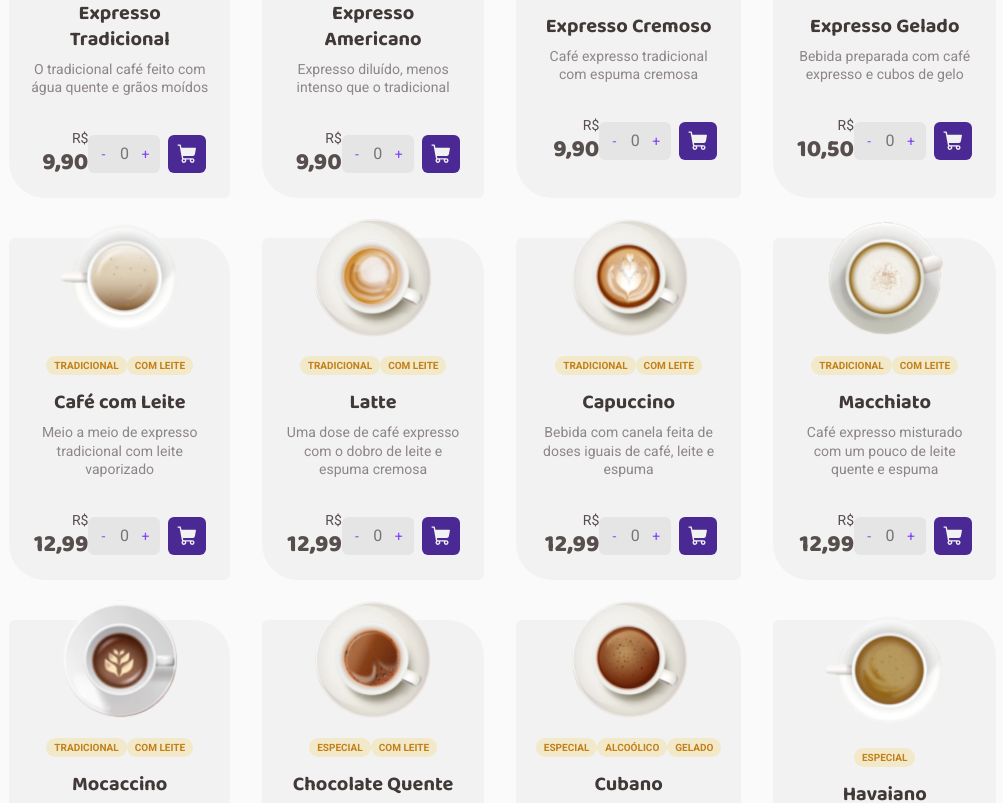
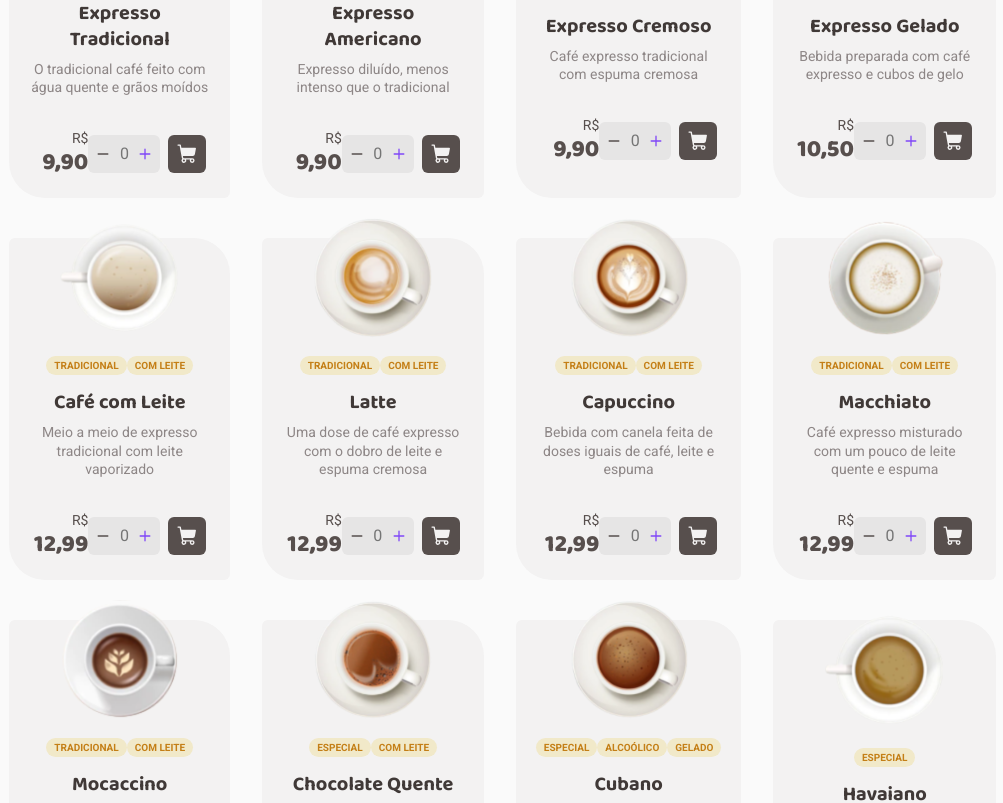
Before and after one commit to Felipe-Domingues/coffee-delivery, a React (Vite) app: page / in a window 1280 px wide. Shown: the part 931-1734 px from the top of the page, without its empty margins (151-1154 px from the left). Built offline with nearby package versions, Linux system fonts and the light colour scheme.

Commit message:
input number functions

```diff
--- a/src/components/Header/index.tsx
+++ b/src/components/Header/index.tsx
@@ -2,8 +2,12 @@ import { CheckoutButton, HeaderContainer, LocationButton } from './styles'
 import logoCoffeeDelivery from '../../assets/logo.svg'
 import { MapPin, ShoppingCart } from '@phosphor-icons/react'
 import { NavLink } from 'react-router-dom'
+import { useContext } from 'react'
+import { CartContext } from '../../contexts/CartContext'
 
 export function Header() {
+  const { totalProducts } = useContext(CartContext)
+
   return (
     <HeaderContainer>
       <NavLink to="/" title="Home">
@@ -18,7 +22,7 @@ export function Header() {
         <NavLink to="/checkout" title="Carrinho">
           <CheckoutButton>
             <ShoppingCart size={22} weight="fill" />
-            <div id="Counter">3</div>
+            <div id="Counter">{totalProducts}</div>
           </CheckoutButton>
         </NavLink>
       </nav>
--- a/src/components/InputNumber/index.tsx
+++ b/src/components/InputNumber/index.tsx
@@ -1,11 +1,50 @@
+import { Minus, Plus } from '@phosphor-icons/react'
 import { Container } from './styles'
 
-export function CustomInputNumber() {
+interface CustomInputNumberProps {
+  idProduct: string
+  quantity: string | number
+  canDecreaseQuantity: () => boolean
+  decreaseQuantity: (el: HTMLInputElement | null) => void
+  canIncreaseQuantity: () => boolean
+  increaseQuantity: (el: HTMLInputElement | null) => void
+}
+
+export function CustomInputNumber(props: CustomInputNumberProps) {
+  function handleDecreaseQuantity() {
+    props.decreaseQuantity(
+      document.querySelector(`[name="${'amount' + props.idProduct}"]`),
+    )
+  }
+  function handleIncreaseQuantity() {
+    props.increaseQuantity(
+      document.querySelector(`[name="${'amount' + props.idProduct}"]`),
+    )
+  }
+
   return (
     <Container>
-      <button title="Remover item">-</button>
-      <input name="amount" type="text" readOnly value="" placeholder="0" />
-      <button title="Adicionar item">+</button>
+      <button
+        title="Remover item"
+        disabled={props.canDecreaseQuantity()}
+        onClick={handleDecreaseQuantity}
+      >
+        <Minus size={14} weight="bold" />
+      </button>
+      <input
+        name={'amount' + props.idProduct}
+        type="text"
+        readOnly
+        value={props.quantity}
+        placeholder="0"
+      />
+      <button
+        title="Adicionar item"
+        disabled={props.canIncreaseQuantity()}
+        onClick={handleIncreaseQuantity}
+      >
+        <Plus size={14} weight="bold" />
+      </button>
     </Container>
   )
 }
--- a/src/components/InputNumber/styles.ts
+++ b/src/components/InputNumber/styles.ts
@@ -31,5 +31,10 @@ export const Container = styled.div`
     cursor: pointer;
     width: 0.875rem;
     height: 0.875rem;
+
+    &:disabled {
+      color: ${(props) => props.theme['base-text']};
+      cursor: not-allowed;
+    }
   }
 `
--- a/src/pages/Home/components/Product/index.tsx
+++ b/src/pages/Home/components/Product/index.tsx
@@ -1,4 +1,3 @@
-import { ShoppingCart } from '@phosphor-icons/react'
 import {
   AddToCart,
   BuyContainer,
@@ -6,8 +5,10 @@ import {
   ProductContainer,
   TagsContainer,
 } from './styles'
+import { Product } from '../../../../contexts/ProductsContext'
+import { useState } from 'react'
+import { ShoppingCart } from '@phosphor-icons/react'
 import { CustomInputNumber } from '../../../../components/InputNumber'
-import { Product } from '../../../../reducers/cart/reducer'
 
 function PriceToLocalCurrency(Price: number) {
   return Price.toLocaleString('pt-br', { minimumFractionDigits: 2 })
@@ -18,6 +19,47 @@ interface PropsPattern {
 }
 
 export function ProductTemplate(props: PropsPattern) {
+  const [quantity, setQuantity] = useState<number | string>('')
+
+  function decreaseQuantity(el: HTMLInputElement | null) {
+    if (el) {
+      if (parseInt(el.value) > 1) {
+        setQuantity(parseInt(el.value) - 1)
+      } else {
+        setQuantity('')
+      }
+    }
+  }
+
+  function increaseQuantity(el: HTMLInputElement | null) {
+    if (el) {
+      let inputValue = el.value
+      if (!inputValue) {
+        inputValue = '0'
+      }
+
+      const quantityAsInt = parseInt(inputValue.toString())
+      if (quantityAsInt < 10) {
+        setQuantity(parseInt(inputValue) + 1)
+      }
+    }
+  }
+
+  function canIncreaseQuantity(): boolean {
+    const quantityAsInt = parseInt(quantity.toString())
+    if (!isNaN(quantityAsInt)) {
+      if (quantityAsInt >= 10) {
+        return true
+      }
+      return false
+    }
+    return false
+  }
+
+  function canDecreaseQuantity(): boolean {
+    return isNaN(parseInt(quantity.toString()))
+  }
+
   return (
     <ProductContainer key={props.Product.id}>
       <img id="ProductImage" src={props.Product.image} alt="" />
@@ -34,8 +76,18 @@ export function ProductTemplate(props: PropsPattern) {
           R$ <span>{PriceToLocalCurrency(props.Product.price)}</span>
         </Price>
         <div id="CartContainer">
-          <CustomInputNumber />
-          <AddToCart title="Adicionar ao carrinho">
+          <CustomInputNumber
+            idProduct={props.Product.id}
+            quantity={quantity}
+            canDecreaseQuantity={canDecreaseQuantity}
+            canIncreaseQuantity={canIncreaseQuantity}
+            decreaseQuantity={decreaseQuantity}
+            increaseQuantity={increaseQuantity}
+          />
+          <AddToCart
+            disabled={isNaN(parseInt(quantity.toString()))}
+            title="Adicionar ao carrinho"
+          >
             <ShoppingCart size={22} weight="fill" />
           </AddToCart>
         </div>
--- a/src/pages/Home/components/Product/styles.ts
+++ b/src/pages/Home/components/Product/styles.ts
@@ -91,4 +91,9 @@ export const AddToCart = styled(BaseButton)`
   &:hover {
     background: ${(props) => props.theme.purple};
   }
+
+  &:disabled {
+    background: ${(props) => props.theme['base-text']};
+    cursor: not-allowed;
+  }
 `
```
